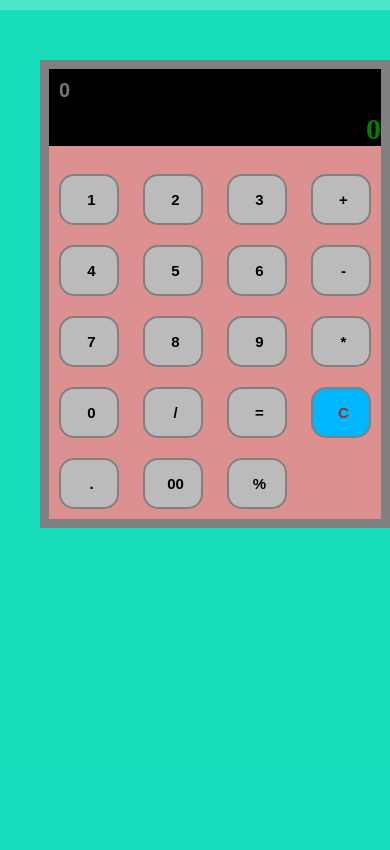
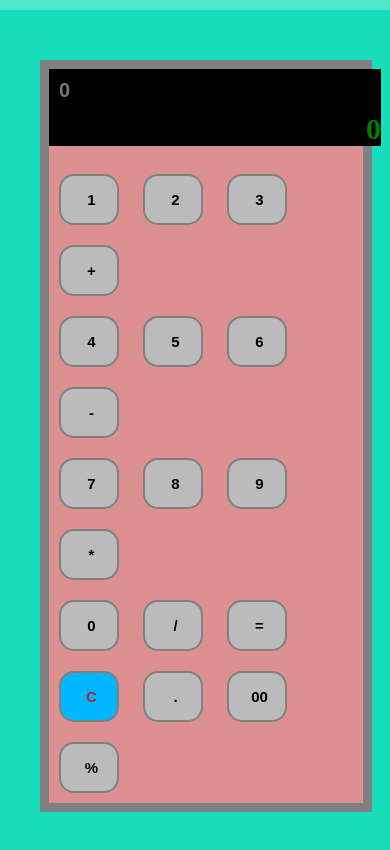
Before and after one commit to kiraningale2001/calculator, a plain HTML site: page index.html in a window 390 px wide. Shown: the top 850 px of the page. Drawn offline with Linux system fonts and the light colour scheme.

Commit message:
Update calculator.css

```diff
--- a/calculator.css
+++ b/calculator.css
@@ -72,6 +72,7 @@ body{
 
     margin-top: 10px;
     height:100vh;
+    width: 332px;
     }
 
 }
@@ -82,6 +83,7 @@ body{
 
     margin-top: 10px;
     height:100vh;
+    width: 332px;
     }
 
 }
```
